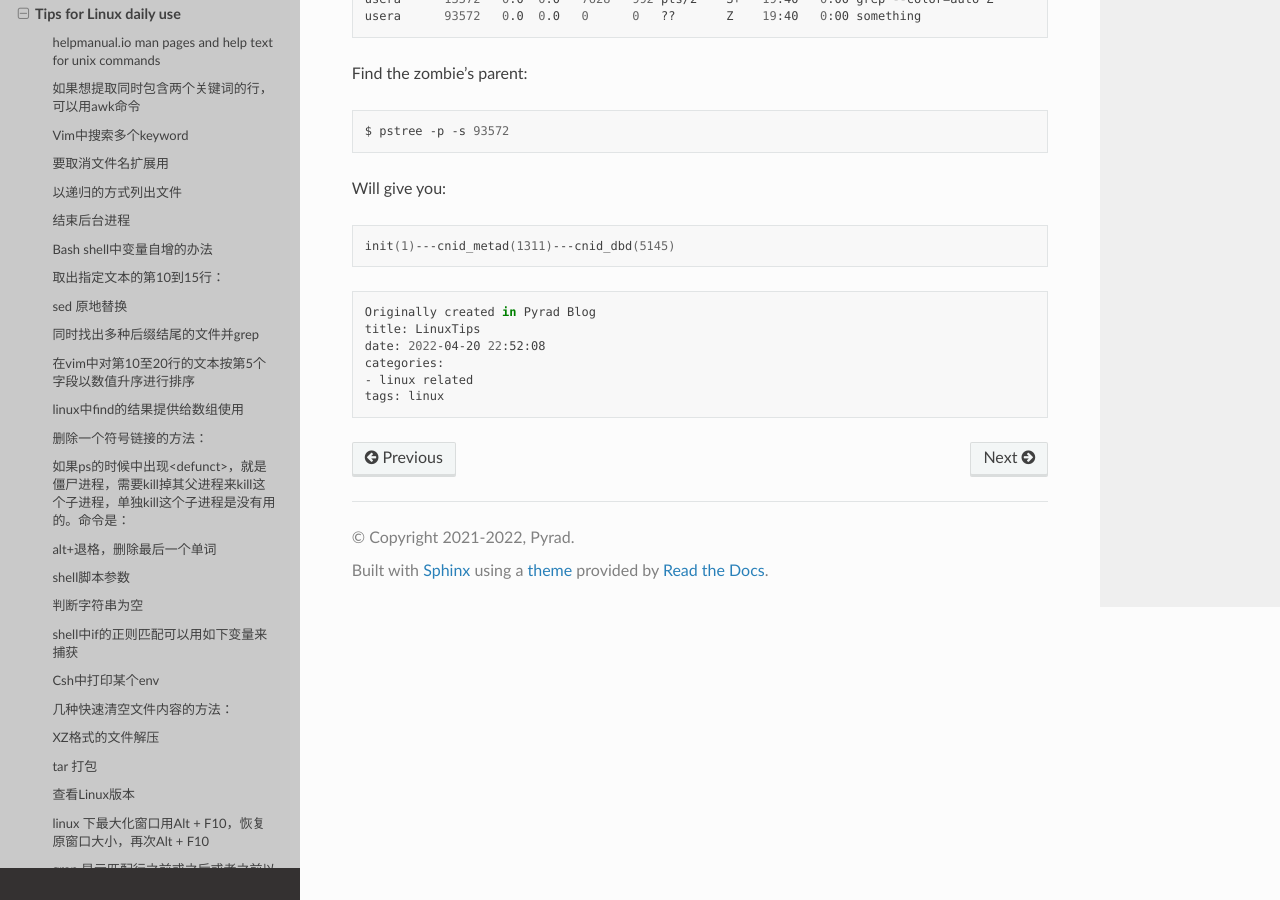
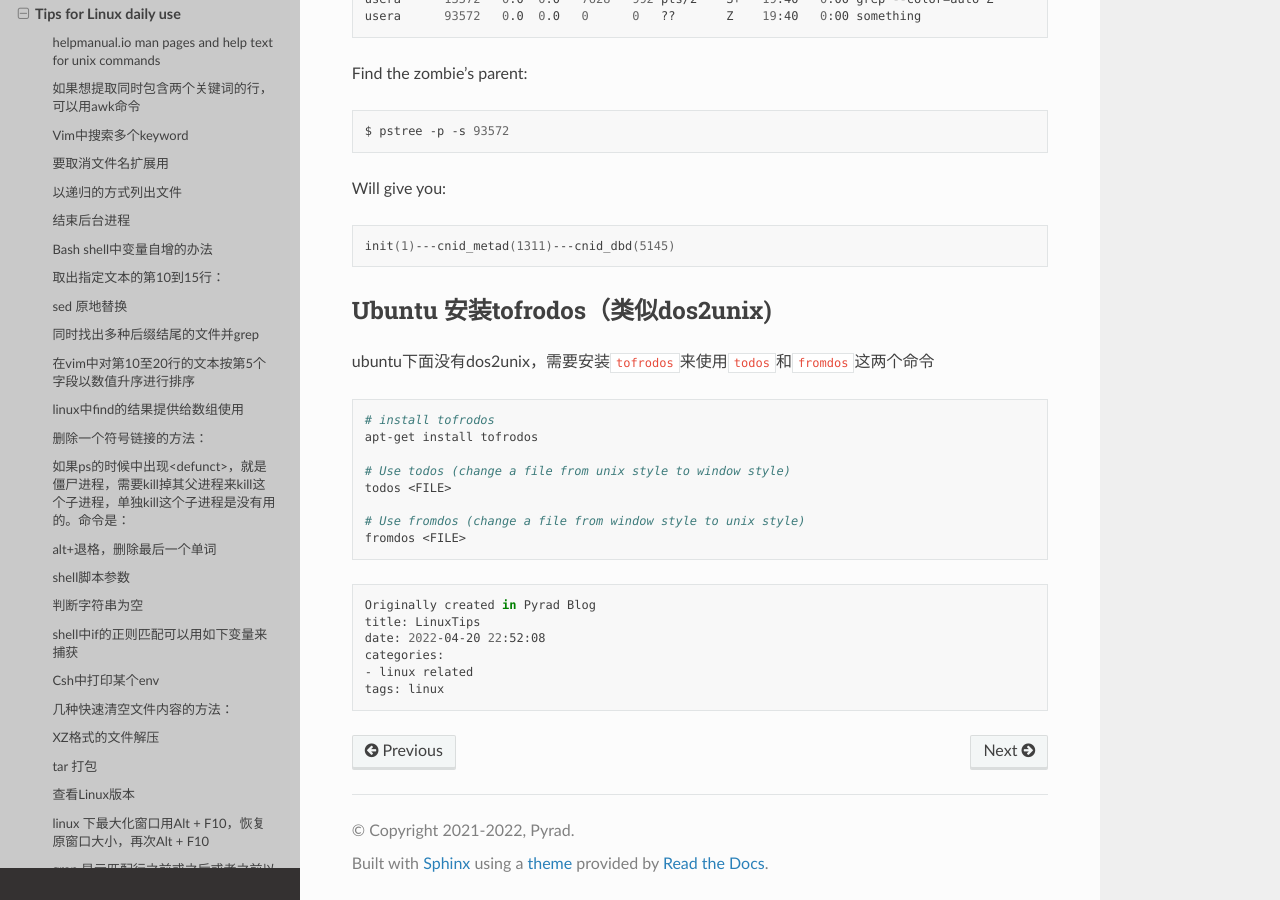
Before and after one commit to Pyrad/pyradnotes, a Sphinx documentation site: the page built from source/Linux/linuxTips.md, in a window 1280 px wide and 900 px high, scrolled down 9858 px. Built offline with Sphinx 7.4.7 and the Read the Docs theme 2.0.0, drawn with Linux system fonts in a browser that asks for light colours.

Commit message:
Linux Ubuntu to install tofrodos

````diff
--- a/source/Linux/linuxTips.md
+++ b/source/Linux/linuxTips.md
@@ -521,7 +521,20 @@ init(1)---cnid_metad(1311)---cnid_dbd(5145)
 ```
 
 
+## Ubuntu 安装tofrodos（类似dos2unix)
 
+ubuntu下面没有dos2unix，需要安装`tofrodos`来使用`todos`和`fromdos`这两个命令
+
+```shell
+# install tofrodos
+apt-get install tofrodos
+
+# Use todos (change a file from unix style to window style)
+todos <FILE>
+
+# Use fromdos (change a file from window style to unix style)
+fromdos <FILE>
+```
 
 
 ```shell
````
